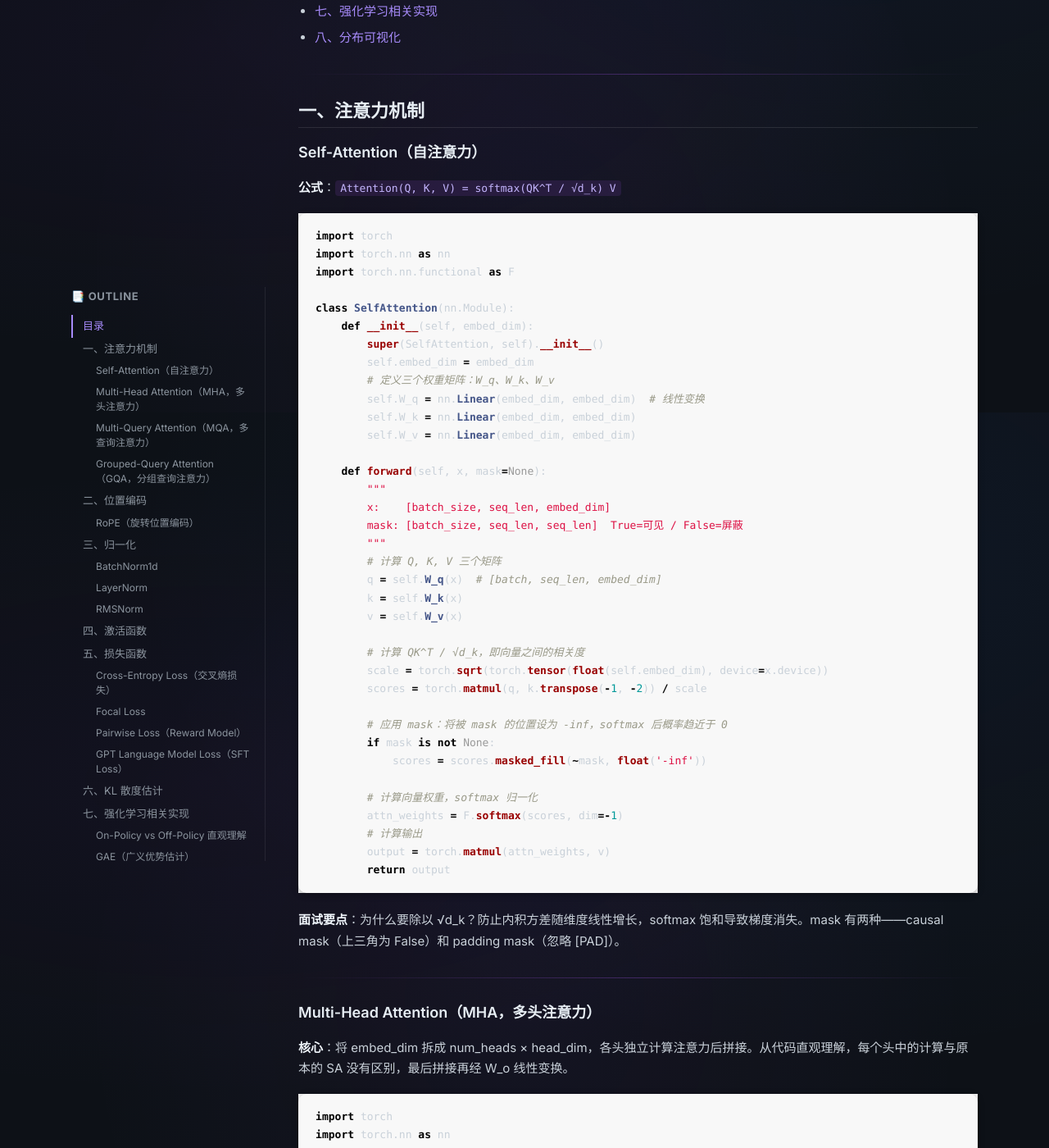
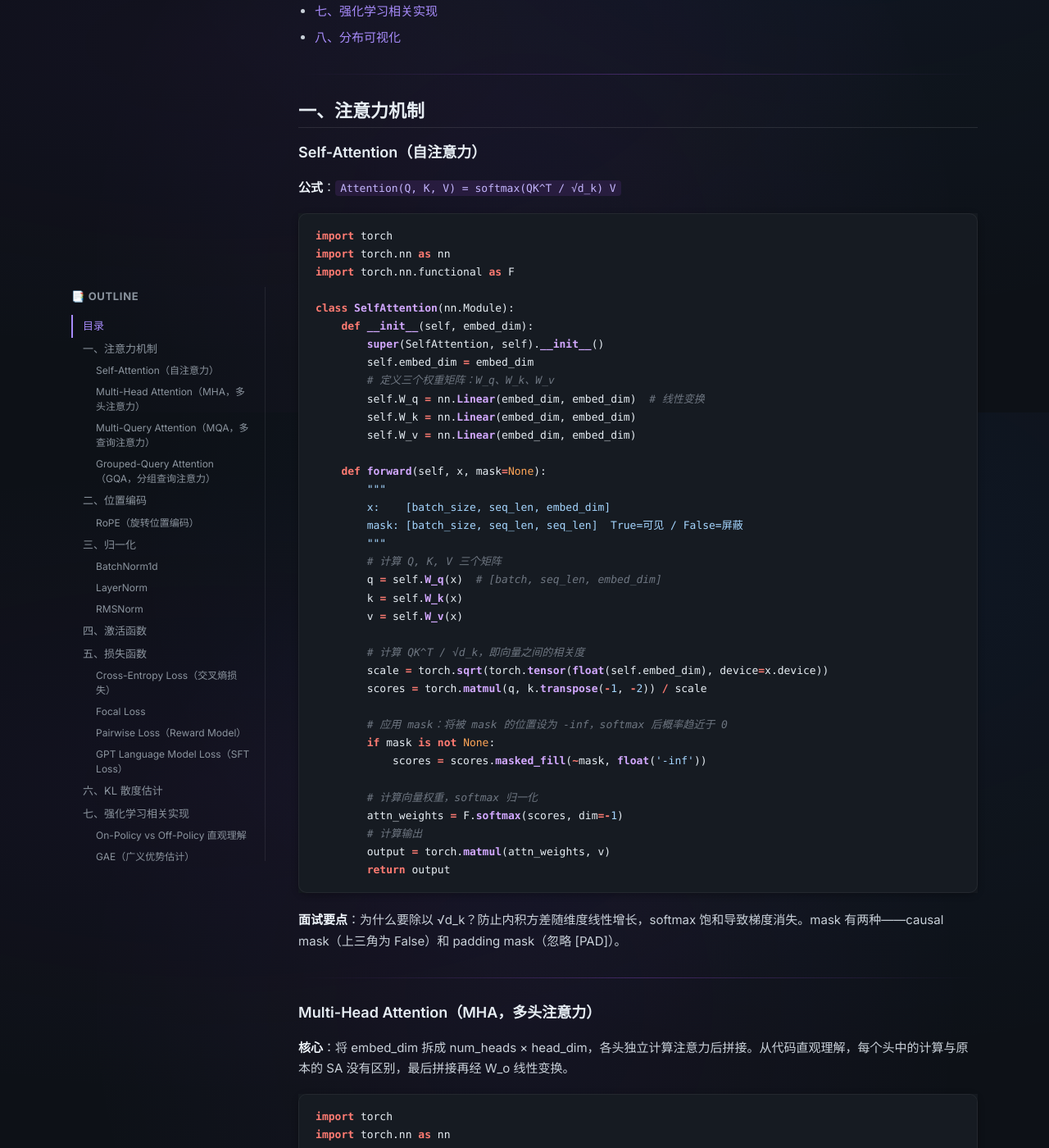
Before and after one commit to lhyscau/lhyscau.github.io, a Jekyll site: the page built from notes/八股-手撕代码.md, in a window 1280 px wide and 1400 px high, scrolled down 397 px. Shown: the whole window at 82% size. Built offline with Jekyll 4.4.1, drawn with Linux system fonts in a browser that asks for light colours.

Commit message:
优化代码块语法高亮配色，适配深色主题
将 Rouge 语法高亮从浅色主题改为深色主题:
- 关键字、运算符: #ff7b72 (红色)
- 字符串: #a5d6ff (蓝色)
- 函数名、类名: #d2a8ff (紫色)
- 数字: #a5d6ff (蓝色)
- 注释: #6e7681 (灰色)
- 变量: #79c0ff (浅蓝)

Co-Authored-By: Claude <noreply@anthropic.com>

```diff
--- a/assets/css/modern.css
+++ b/assets/css/modern.css
@@ -223,6 +223,36 @@ pre code {
   padding: 0;
 }
 
+/* === Rouge Syntax Highlighting (Dark Theme) === */
+.highlight { background: #161b22; color: #e6edf3; }
+.highlight .hll { background-color: #272b33; }
+.highlight .c, .highlight .c1, .highlight .cm, .highlight .cs, .highlight .cd { color: #6e7681; font-style: italic; }
+.highlight .cp { color: #6e7681; font-weight: bold; }
+.highlight .err { color: #f85149; background-color: #1e1e2e; }
+.highlight .k, .highlight .kc, .highlight .kd, .highlight .kn, .highlight .kp, .highlight .kr, .highlight .kt, .highlight .kv { color: #ff7b72; }
+.highlight .o, .highlight .ow { color: #ff7b72; }
+.highlight .nb, .highlight .bp { color: #ffa657; }
+.highlight .nf, .highlight .fm { color: #d2a8ff; }
+.highlight .m, .highlight .mb, .highlight .mf, .highlight .mh, .highlight .mi, .highlight .il, .highlight .mo, .highlight .mx { color: #a5d6ff; }
+.highlight .s, .highlight .sa, .highlight .sb, .highlight .sc, .highlight .dl, .highlight .sd, .highlight .s2, .highlight .se, .highlight .sh, .highlight .si, .highlight .sx, .highlight .sr, .highlight .s1, .highlight .ss { color: #a5d6ff; }
+.highlight .na, .highlight .nc, .highlight .nd, .highlight .ne, .highlight .nf { color: #d2a8ff; }
+.highlight .no, .highlight .nv, .highlight .vc, .highlight .vg, .highlight .vi, .highlight .vm { color: #79c0ff; }
+.highlight .nt { color: #7ee787; }
+.highlight .gi { color: #56d364; background-color: #1b3822; }
+.highlight .gd { color: #f85149; background-color: #3f1416; }
+.highlight .gh { color: #d2a8ff; font-weight: bold; }
+.highlight .ge { font-style: italic; }
+.highlight .gr { color: #f85149; }
+.highlight .gs { font-weight: bold; }
+.highlight .gu { color: #8b949e; }
+.highlight .gt { color: #f85149; }
+.highlight .go { color: #8b949e; }
+.highlight .gp { color: #8b949e; }
+.highlight .nn { color: #e6edf3; }
+.highlight .ni { color: #e6edf3; }
+.highlight .nl { color: #79c0ff; }
+.highlight .w { color: #6e7681; }
+
 /* === Blockquote === */
 blockquote {
   border-left: 3px solid #a78bfa;
```
